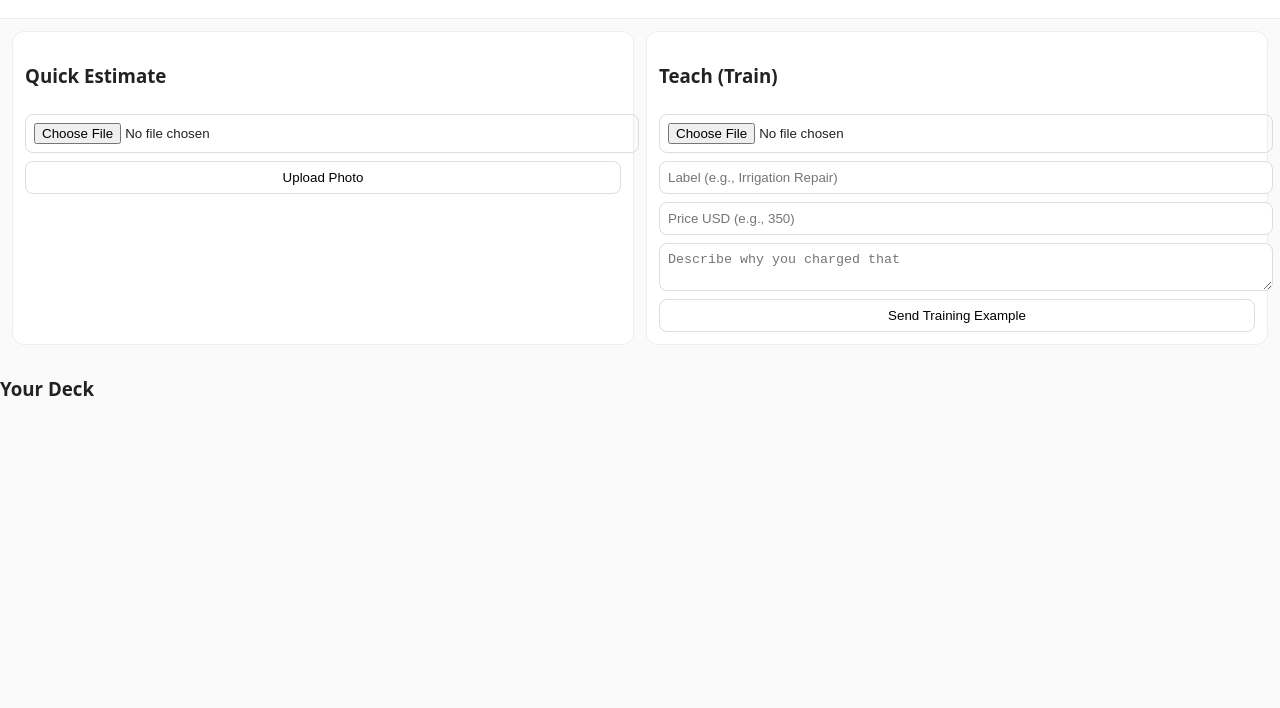
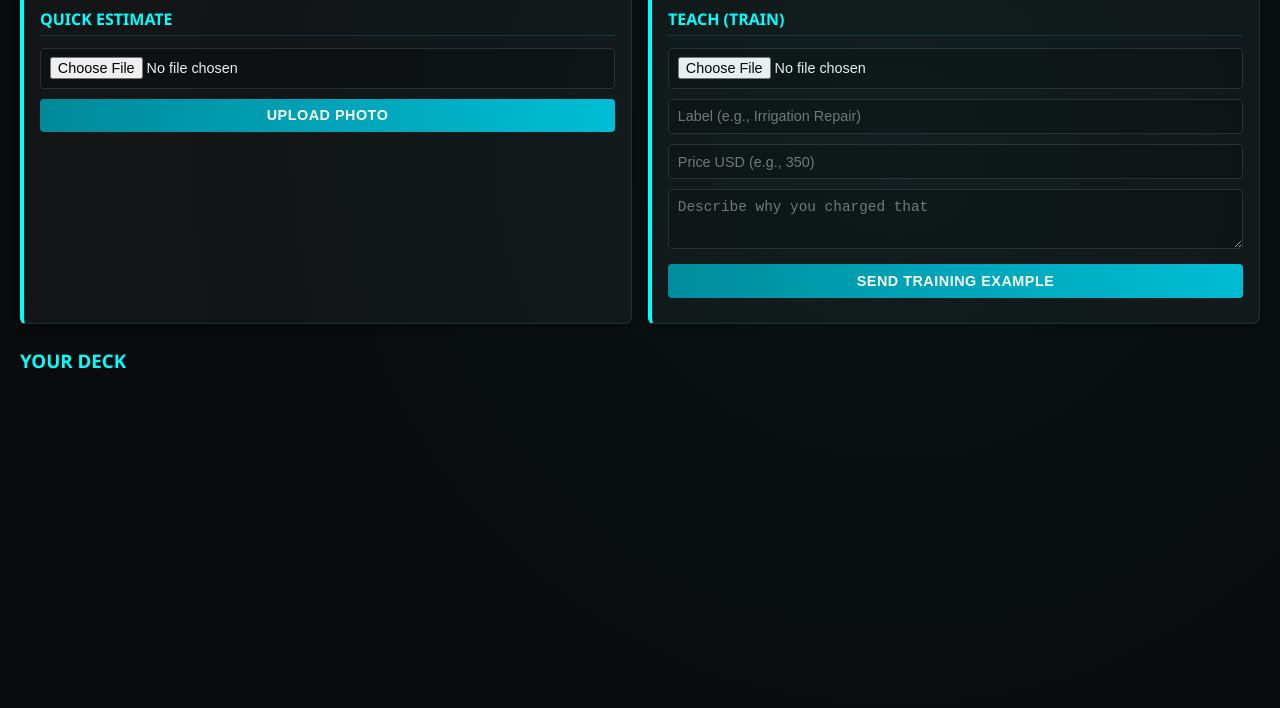
Before and after one commit to cardland51-bot/workdeck-one, a website: page public/index.html in a window 1280 px wide. Shown: the part 92-800 px from the top of the page. Drawn offline with Linux system fonts and the light colour scheme; no server answers.

Commit message:
Update styles.css
Add styles

```diff
--- a/public/styles.css
+++ b/public/styles.css
@@ -1,12 +1,110 @@
-:root { font-family: system-ui, Arial, sans-serif; }
-body { margin:0; background:#fafafa; color:#222; }
-header { display:flex; justify-content:space-between; align-items:center; padding:12px 16px; background:#fff; border-bottom:1px solid #eee; position:sticky; top:0; }
-.controls { display:grid; grid-template-columns: repeat(auto-fit, minmax(260px,1fr)); gap:12px; padding:12px; }
-.panel { background:#fff; border:1px solid #eee; border-radius:12px; padding:12px; display:flex; flex-direction:column; gap:8px; }
-.panel input, .panel textarea { width:100%; padding:8px; border:1px solid #ddd; border-radius:8px; }
-button { padding:8px 12px; border:1px solid #ddd; background:#fff; border-radius:8px; cursor:pointer; }
-.deck { display:grid; grid-template-columns: repeat(auto-fill,minmax(220px,1fr)); gap:12px; padding:12px; }
-.card { background:#fff; border:1px solid #eee; border-radius:12px; padding:10px; }
-.card img, .card video { width:100%; height:160px; object-fit:cover; border-radius:8px; }
-.band { font-weight:600; }
-#status { font-size:14px; }
+/* ========== BASE RESET ========== */
+* { box-sizing: border-box; margin: 0; padding: 0; }
+html, body {
+  height: 100%;
+  background: #0a0b0c;
+  color: #e0e0e0;
+  font-family: "Segoe UI", Roboto, sans-serif;
+  line-height: 1.4;
+}
+
+/* ========== HEADER ========== */
+header {
+  display: flex; justify-content: space-between; align-items: center;
+  padding: 1rem 1.5rem;
+  background: linear-gradient(90deg,#141617,#0a0b0c);
+  border-bottom: 2px solid #0ff;
+  box-shadow: 0 2px 12px rgba(0,255,255,0.08);
+}
+header h1 {
+  color: #0ff;
+  font-size: 1.3rem;
+  letter-spacing: .5px;
+  text-transform: uppercase;
+}
+#status { font-size: .8rem; color: #888; }
+
+/* ========== LAYOUT ========== */
+main { padding: 1.25rem; display: flex; flex-direction: column; gap: 1.5rem; }
+.controls { display: flex; flex-wrap: wrap; gap: 1rem; }
+
+/* ========== PANEL (Rugged Shell) ========== */
+.panel {
+  flex: 1 1 300px;
+  background: #131516;
+  border: 1px solid #242728;
+  border-left: 4px solid #0ff;
+  border-radius: 6px;
+  padding: 1rem;
+  box-shadow: inset 0 0 4px rgba(0,255,255,0.06), 0 2px 10px rgba(0,0,0,0.4);
+}
+.panel h3 {
+  color: #0ff;
+  font-size: 1rem;
+  text-transform: uppercase;
+  margin-bottom: .75rem;
+  border-bottom: 1px solid rgba(0,255,255,0.15);
+  padding-bottom: .25rem;
+}
+
+/* ========== INPUTS & BUTTONS ========== */
+input, textarea, button {
+  width: 100%;
+  margin-bottom: .6rem;
+  padding: .55rem;
+  border-radius: 4px;
+  border: 1px solid #2a2d2e;
+  background: #0f1011;
+  color: #eee;
+  font-size: .9rem;
+}
+input:focus, textarea:focus {
+  outline: none;
+  border-color: #0ff;
+  box-shadow: 0 0 6px rgba(0,255,255,0.25);
+}
+textarea { resize: vertical; min-height: 60px; }
+
+button {
+  background: linear-gradient(90deg,#008a9a,#00bcd4);
+  border: none;
+  font-weight: 600;
+  color: #fff;
+  text-transform: uppercase;
+  cursor: pointer;
+  letter-spacing: 0.5px;
+  transition: 0.15s;
+}
+button:hover { background: linear-gradient(90deg,#00a2b2,#00e0ff); }
+button:active { transform: scale(0.97); }
+
+/* ========== DECK / CARDS ========== */
+section h3 { color: #0ff; text-transform: uppercase; margin-bottom: .5rem; }
+.deck {
+  display: grid;
+  grid-template-columns: repeat(auto-fill,minmax(220px,1fr));
+  gap: 1rem;
+}
+.card {
+  background: #141617;
+  border: 1px solid #2a2c2c;
+  border-left: 3px solid #00bcd4;
+  border-radius: 6px;
+  padding: 1rem;
+  box-shadow: 0 3px 6px rgba(0,0,0,0.4);
+  transition: transform .1s, box-shadow .1s;
+}
+.card:hover {
+  transform: translateY(-3px);
+  box-shadow: 0 4px 10px rgba(0,0,0,0.5), 0 0 8px rgba(0,255,255,0.1);
+}
+.card h4 { color: #0ff; font-size: 1rem; margin-bottom: .25rem; }
+.card p { color: #ccc; font-size: .85rem; }
+
+/* ========== UTILITY BACKLIGHT ========== */
+body::after {
+  content: "";
+  position: fixed; inset: 0;
+  background: radial-gradient(circle at 70% 30%, rgba(0,255,255,0.04), transparent 70%);
+  pointer-events: none;
+}
```
